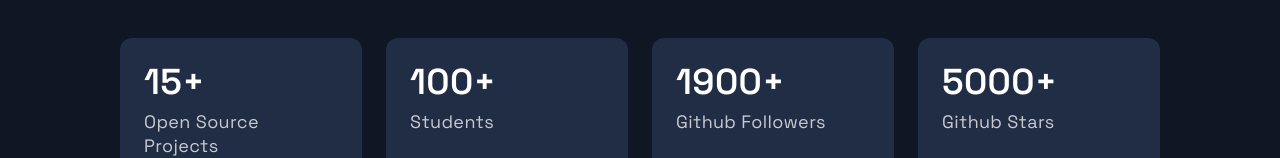
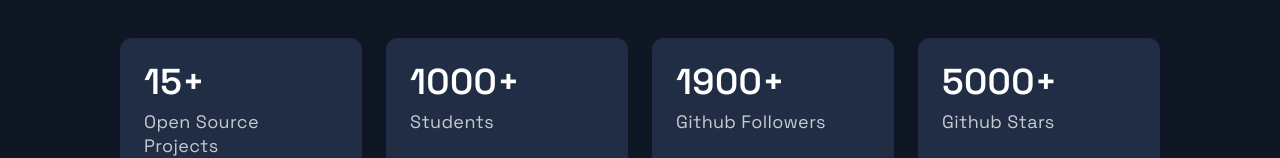
Before and after one commit to shakhawatsalam/My-portfolio, a Next.js app: page / in a window 1280 px wide. Shown: the part 3183-3341 px from the top of the page. Built offline with nearby package versions, Linux system fonts and the light colour scheme.

Commit message:
hello world

```diff
--- a/src/components/Acomplishments/Acomplishments.js
+++ b/src/components/Acomplishments/Acomplishments.js
@@ -5,7 +5,7 @@
 
 const data = [
   { number: 15, text: 'Open Source Projects' },
-  { number: 100, text: 'Students', },
+  { number: 1000, text: 'Students', },
   { number: 1900, text: 'Github Followers', },
   { number: 5000, text: 'Github Stars', }
 ];
```
